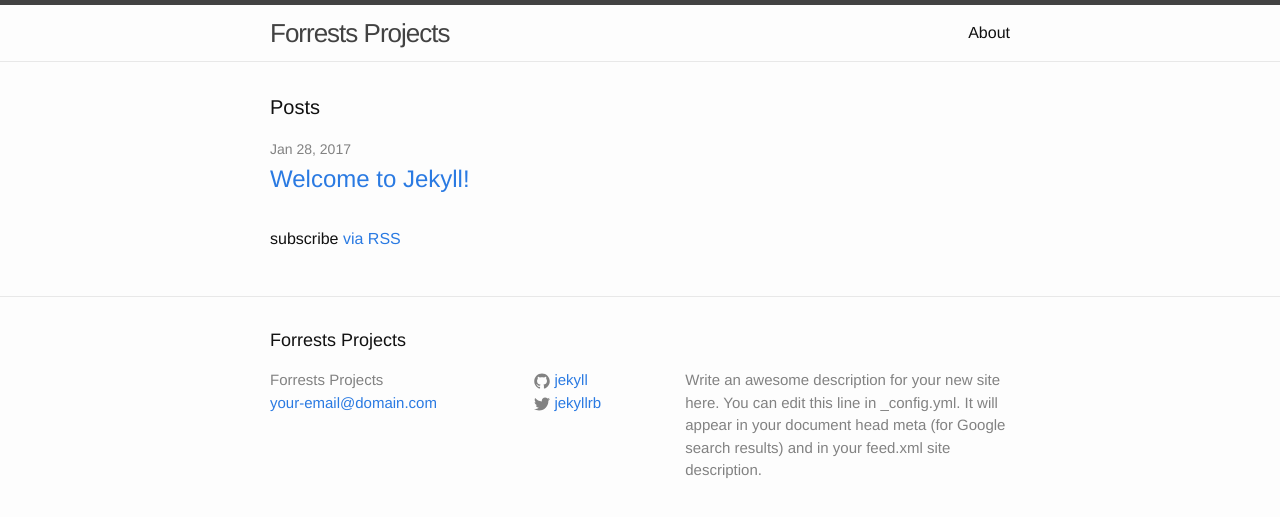
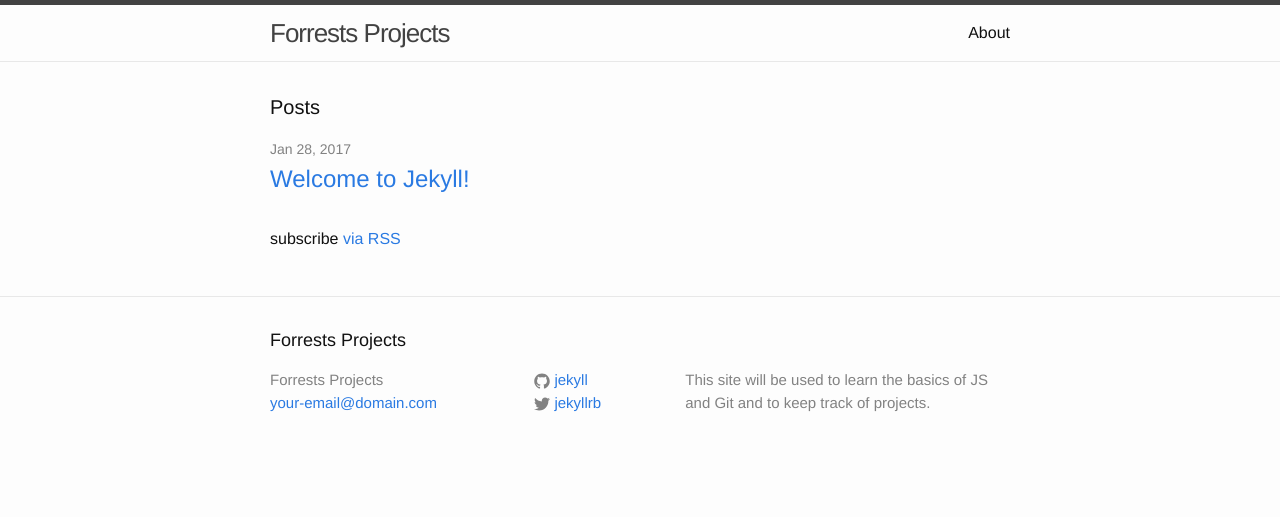
Before and after one commit to fhormel/fhormel.github.io, a Jekyll site: the page built from index.html, in a window 1280 px wide. Shown: the top 517 px of the page. Built offline with Jekyll 4.4.1, drawn with Linux system fonts in a browser that asks for light colours.

```diff
--- a/_config.yml
+++ b/_config.yml
@@ -9,9 +9,7 @@
 title: Forrests Projects
 email: your-email@domain.com
 description: > # this means to ignore newlines until "baseurl:"
-  Write an awesome description for your new site here. You can edit this
-  line in _config.yml. It will appear in your document head meta (for
-  Google search results) and in your feed.xml site description.
+  This site will be used to learn the basics of JS and Git and to keep track of projects.
 baseurl: "" # the subpath of your site, e.g. /blog
 url: "http://yourdomain.com" # the base hostname & protocol for your site
 twitter_username: jekyllrb
```
